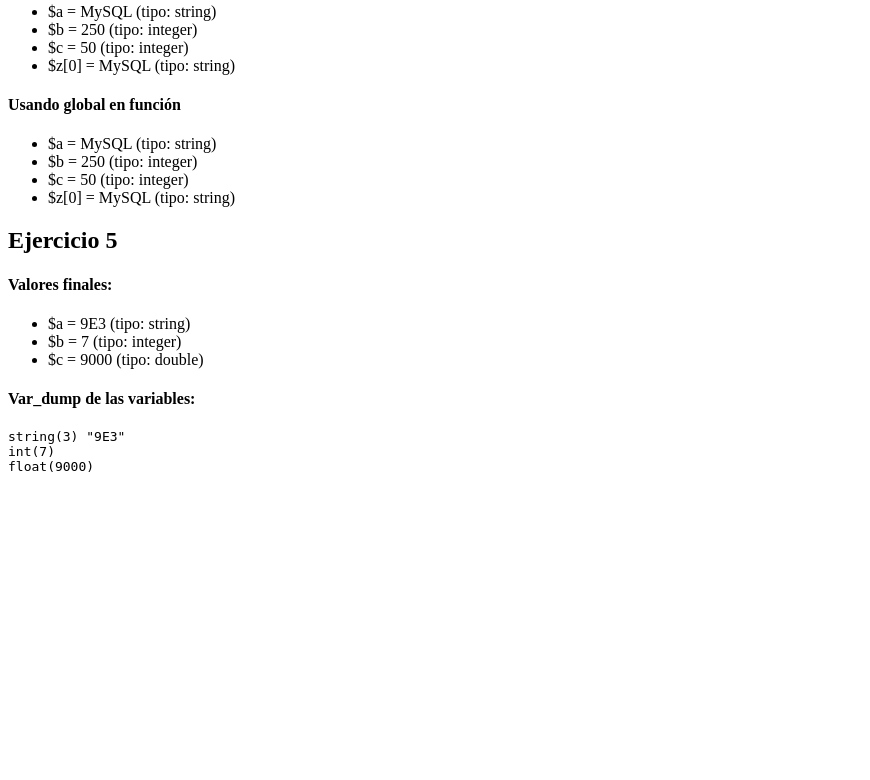
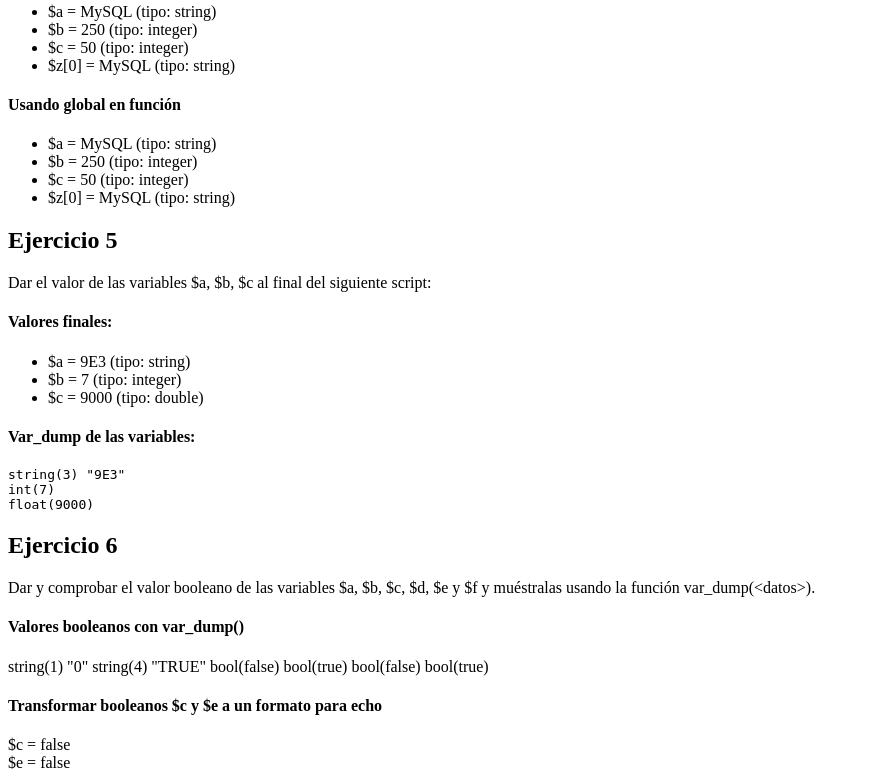
Before and after one commit to jessicaher1805/tecweb, a PHP site: page / in a window 1280 px wide. Shown: the part 2022-2802 px from the top of the page, without its empty margins (0-870 px from the left). Before the commit the page ends 2494 px from the top, so only its background shows below. Run offline with PHP 8.4, Linux system fonts and the light colour scheme.

Commit message:
Se hizo el ejercicio 6 de dar y comprobar booleano

```diff
--- a/practicas/p04/index.php
+++ b/practicas/p04/index.php
@@ -121,6 +121,7 @@
     ?>
 
     <h2>Ejercicio 5</h2>
+    <p>Dar el valor de las variables $a, $b, $c al final del siguiente script:</p>
     <?php
         $a = "7 personas";
         $b = (int)$a;
@@ -139,5 +140,26 @@
 
         unset($a,$b,$c);
     ?>
+
+    <h2>Ejercicio 6</h2>
+<p>Dar y comprobar el valor booleano de las variables $a, $b, $c, $d, $e y $f y muéstralas usando la función var_dump(&lt;datos&gt;).</p>
+
+<?php
+$a = "0";
+$b = "TRUE";
+$c = FALSE;
+$d = ($a OR $b);
+$e = ($a AND $c);
+$f = ($a XOR $b);
+
+echo "<h4>Valores booleanos con var_dump()</h4>";
+var_dump($a, $b, $c, $d, $e, $f);
+
+echo "<h4>Transformar booleanos \$c y \$e a un formato para echo</h4>";
+echo "\$c = " . var_export($c, true) . "<br />";
+echo "\$e = " . var_export($e, true) . "<br />";
+
+unset($a,$b,$c,$d,$e,$f);
+?>
 </body>
 </html>
```
